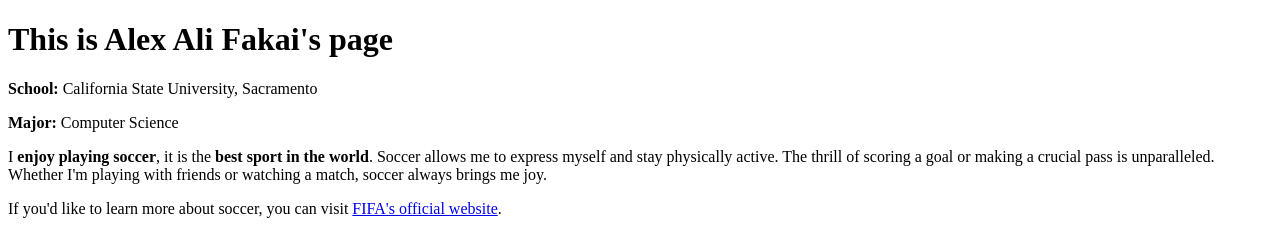
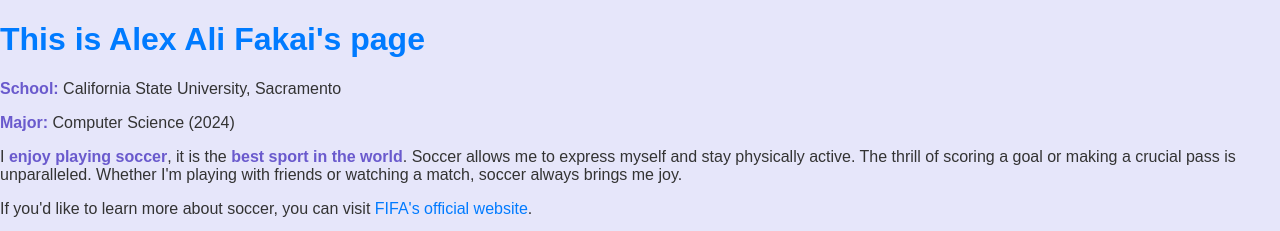
Before and after one commit to alexfakai/alexfakai.github.io, a plain HTML site: page index.html in a window 1280 px wide. Shown: the top 231 px of the page. Drawn offline with Linux system fonts and the light colour scheme.

Commit message:
Add files via upload

```diff
--- a/index.html
+++ b/index.html
@@ -1,13 +1,35 @@
-<!doctype html>
+<!DOCTYPE html>
 <html lang="en-US">
   <head>
     <meta charset="utf-8" />
     <title>My test page</title>
+    <style>
+      body {
+        font-family: Arial, sans-serif;
+        background-color: #e6e6fa; /* Lavender */
+        color: #333; /* Dark Gray */
+        margin: 0;
+        padding: 0;
+      }
+      h1 {
+        color: #007bff; /* Blue */
+      }
+      strong {
+        color: #6a5acd; /* Slate Blue */
+      }
+      a {
+        color: #007bff; /* Blue */
+        text-decoration: none;
+      }
+      a:hover {
+        text-decoration: underline;
+      }
+    </style>
   </head>
   <body>
     <h1>This is Alex Ali Fakai's page</h1>
-    <p> <strong> School: </strong> California State University, Sacramento</p>
-    <p> <strong> Major: </strong> Computer Science</p>
+    <p><strong>School:</strong> California State University, Sacramento</p>
+    <p><strong>Major:</strong> Computer Science (2024)</p>
     <p>I <strong>enjoy playing soccer</strong>, it is the <strong>best sport in the world</strong>. Soccer allows me to express myself and stay physically active. The thrill of scoring a goal or making a crucial pass is unparalleled. Whether I'm playing with friends or watching a match, soccer always brings me joy.</p>
     <p>If you'd like to learn more about soccer, you can visit <a href="https://www.fifa.com/">FIFA's official website</a>.</p>
     <img src="https://upload.wikimedia.org/wikipedia/commons/thumb/8/80/FIFA_Logo_%282010%29.svg/1024px-FIFA_Logo_%282010%29.svg.png">
```
